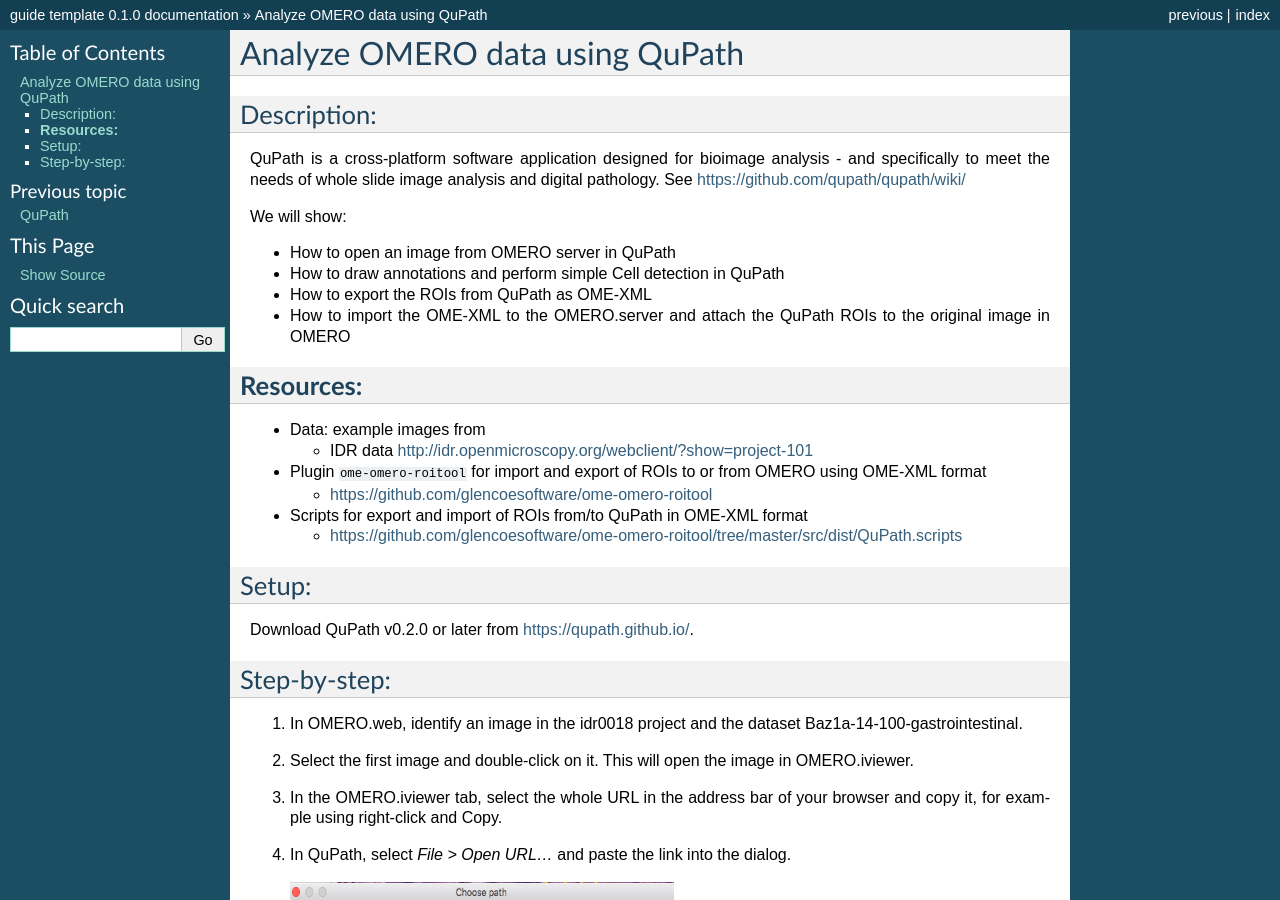
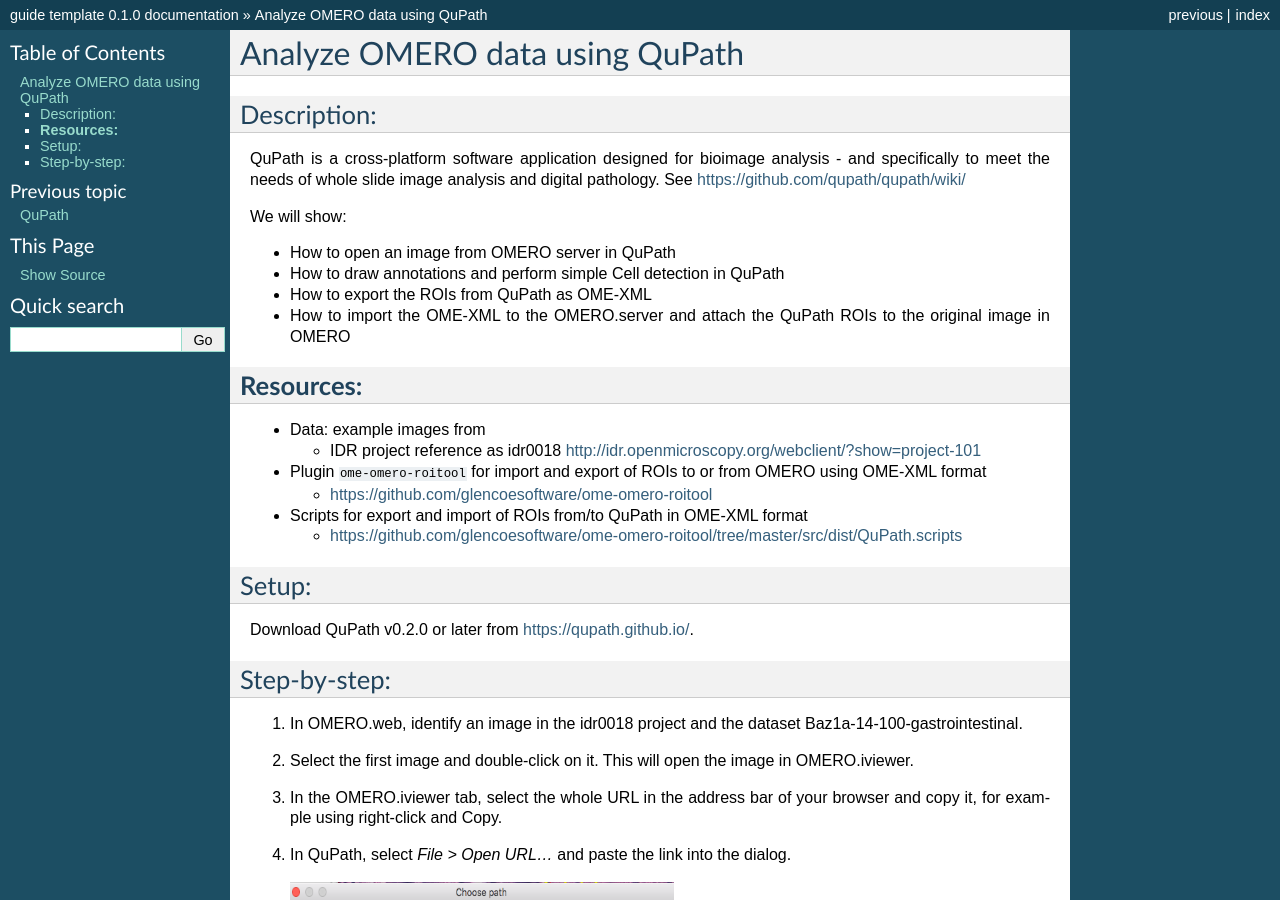
Before and after one commit to ome/omero-guide-qupath, a Sphinx documentation site: the page built from docs/qupath.rst, in a window 1280 px wide and 900 px high. Built offline with Sphinx 7.4.7, drawn with Linux system fonts in a browser that asks for light colours.

Commit message:
Update docs/qupath.rst
Co-authored-by: jean-marie burel <j.burel@dundee.ac.uk>

```diff
--- a/docs/qupath.rst
+++ b/docs/qupath.rst
@@ -22,7 +22,7 @@
 
 - Data: example images from
 
-  - IDR data http://idr.openmicroscopy.org/webclient/?show=project-101
+  - IDR project reference as idr0018 http://idr.openmicroscopy.org/webclient/?show=project-101
 
 -  Plugin ``ome-omero-roitool`` for import and export of ROIs to or from OMERO using OME-XML format
 
```
